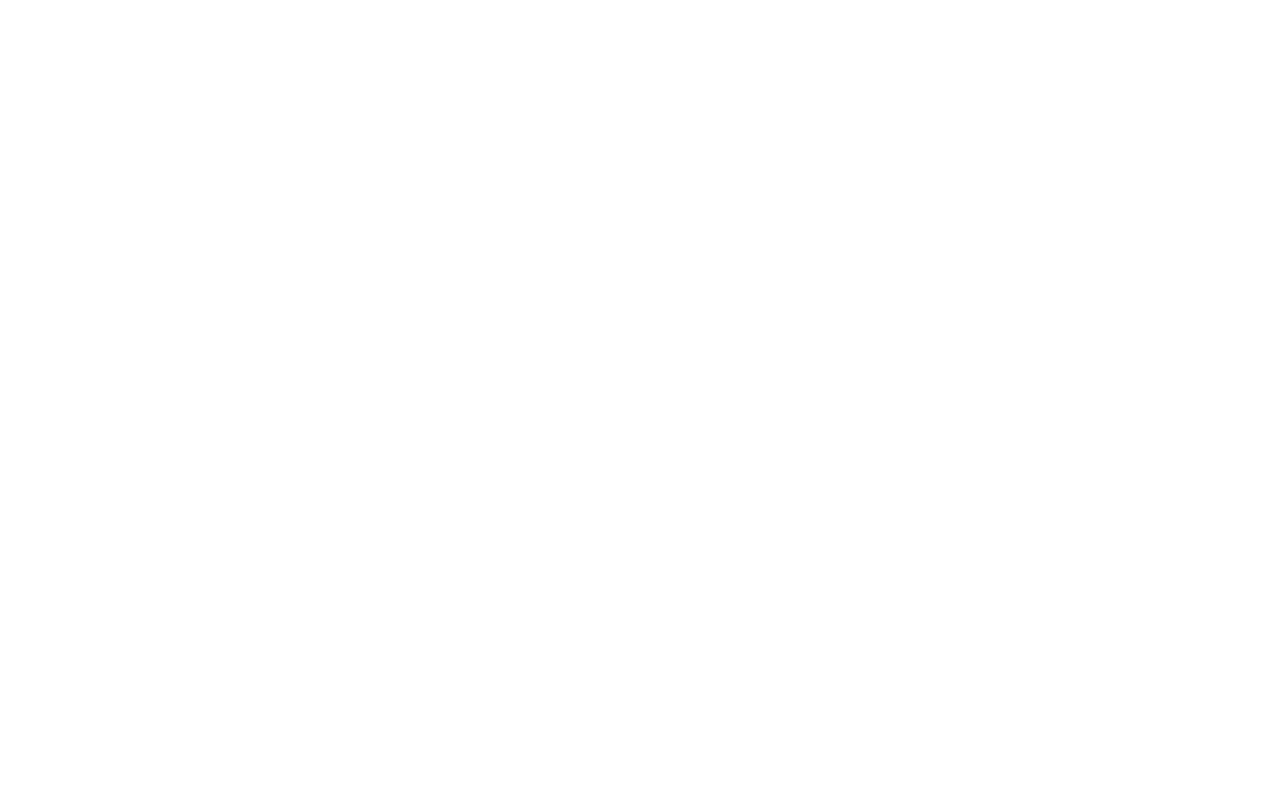
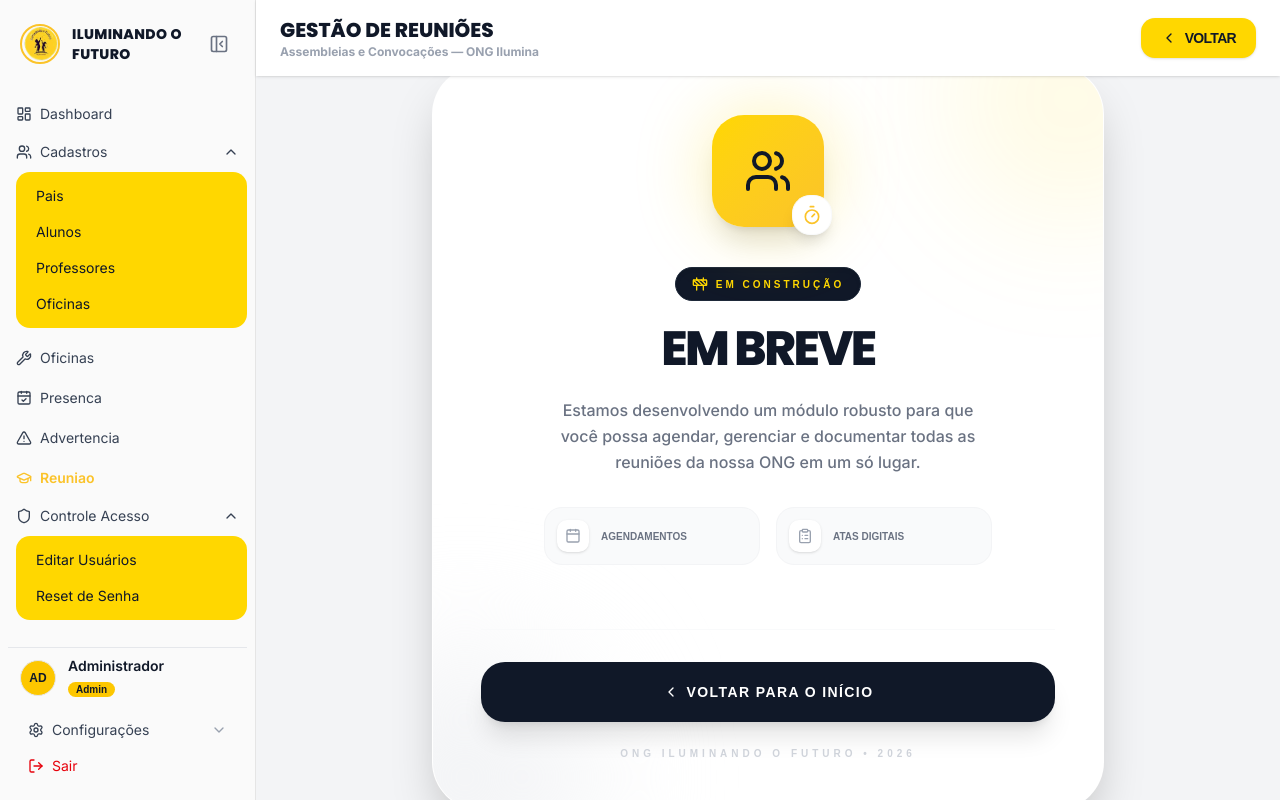
Before and after one commit to devcleber1/ilumina, a React (Vite) app: page /dashboard/reuniao in a window 1280 px wide. Before the commit this address had no page. Built offline with nearby package versions, Linux system fonts and the light colour scheme; the HTML template or start-up script is replaced by a standard one.

Commit message:
Criação da tela de reuniões

```diff
--- a/src/Components/AppSidebar.tsx
+++ b/src/Components/AppSidebar.tsx
@@ -71,7 +71,7 @@
   { title: 'Oficinas', icon: Wrench, url: '/dashboard/oficinas' },
   { title: 'Presenca', icon: CalendarCheck, url: '/dashboard/presenca' },
   { title: 'Advertencia', icon: AlertTriangle, url: '/dashboard/advertencia' },
-  { title: 'Reuniao', icon: GraduationCap, url: '#' },
+  { title: 'Reuniao', icon: GraduationCap, url: '/dashboard/reuniao' },
   {
     title: 'Controle Acesso',
     icon: Shield,
--- /dev/null
+++ b/src/Pages/Admin/Meetings/Meetings.tsx
@@ -0,0 +1,129 @@
+import { NavLink } from 'react-router-dom'
+import { SidebarProvider, useSidebar } from '../../../Components/ui/sidebar'
+import { AppSidebar } from '../../../Components/AppSidebar'
+import { ChevronRight, Users, Construction, Timer, Calendar, ClipboardList } from 'lucide-react'
+
+function MeetingsContent() {
+  const { open } = useSidebar()
+
+  return (
+    <main
+      className={`flex-1 bg-gray-100 h-screen flex flex-col transition-all duration-300 ${!open ? 'pl-8' : ''}`}
+    >
+      {/* Header padronizado */}
+      <div className="flex w-full items-center justify-between px-6 py-4 bg-white shadow-sm shrink-0 z-40">
+        <div className="flex-1">
+          <h1 className="font-title text-xl font-black text-gray-900 uppercase">Gestão de Reuniões</h1>
+          <p className="font-body text-xs text-gray-400 font-bold">Assembleias e Convocações — ONG Ilumina</p>
+        </div>
+        <div className="flex items-center gap-4">
+          <NavLink
+            to="/dashboard"
+            className="flex items-center gap-2 px-5 py-2.5 rounded-xl text-sm font-black text-gray-900 cursor-pointer transition hover:brightness-90 uppercase tracking-tighter shadow-sm"
+            style={{ background: '#FFD700' }}
+          >
+            <ChevronRight className="h-4 w-4 rotate-180" />
+            Voltar
+          </NavLink>
+        </div>
+      </div>
+
+      {/* Main Content Area */}
+      <div className="p-6 flex-1 flex items-center justify-center overflow-hidden">
+        <div className="max-w-2xl w-full bg-white rounded-[48px] p-12 shadow-2xl border border-white/20 relative overflow-hidden group">
+          {/* Decorative gradients */}
+          <div className="absolute -top-24 -right-24 w-64 h-64 bg-[#FFD700]/10 rounded-full blur-3xl group-hover:bg-[#FFD700]/20 transition-all duration-700" />
+          <div className="absolute -bottom-24 -left-24 w-64 h-64 bg-gray-100 rounded-full blur-3xl" />
+
+          <div className="relative z-10 flex flex-col items-center text-center">
+            {/* Animated Icon Container */}
+            <div className="relative mb-10">
+              <div className="absolute inset-0 bg-[#FFD700] blur-2xl opacity-20 animate-pulse rounded-full" />
+              <div className="relative w-28 h-28 bg-gradient-to-br from-[#FFD700] to-[#FBC329] rounded-[32px] flex items-center justify-center text-gray-900 shadow-xl transform group-hover:rotate-6 transition-transform duration-500">
+                <Users className="h-12 w-12" />
+              </div>
+              <div className="absolute -bottom-2 -right-2 w-10 h-10 bg-white rounded-2xl flex items-center justify-center shadow-lg border border-gray-50">
+                <Timer className="h-5 w-5 text-[#FBC329]" />
+              </div>
+            </div>
+
+            <div className="space-y-6 max-w-md">
+              <div className="inline-flex items-center gap-2 px-4 py-2 bg-gray-900 rounded-full border border-gray-800 shadow-inner">
+                <Construction className="h-4 w-4 text-[#FFD700]" />
+                <span className="text-[10px] font-black uppercase tracking-[0.3em] text-[#FFD700]">Em Construção</span>
+              </div>
+
+              <h2 className="font-title text-5xl font-black text-gray-900 tracking-tighter leading-none">
+                EM BREVE
+              </h2>
+
+              <div className="space-y-4">
+                <p className="font-body text-gray-500 text-base leading-relaxed font-medium">
+                  Estamos desenvolvendo um módulo robusto para que você possa agendar, gerenciar e documentar todas as reuniões da nossa ONG em um só lugar.
+                </p>
+
+                <div className="grid grid-cols-2 gap-4 py-4">
+                   <div className="flex items-center gap-3 p-3 bg-gray-50 rounded-2xl border border-gray-100 transition-colors group-hover:border-[#FFD700]/30">
+                      <div className="w-8 h-8 rounded-lg bg-white flex items-center justify-center shadow-sm">
+                         <Calendar className="h-4 w-4 text-gray-400" />
+                      </div>
+                      <span className="text-[10px] font-black text-gray-500 uppercase">Agendamentos</span>
+                   </div>
+                   <div className="flex items-center gap-3 p-3 bg-gray-50 rounded-2xl border border-gray-100 transition-colors group-hover:border-[#FFD700]/30">
+                      <div className="w-8 h-8 rounded-lg bg-white flex items-center justify-center shadow-sm">
+                         <ClipboardList className="h-4 w-4 text-gray-400" />
+                      </div>
+                      <span className="text-[10px] font-black text-gray-500 uppercase">Atas Digitais</span>
+                   </div>
+                </div>
+              </div>
+            </div>
+
+            <div className="mt-12 w-full pt-8 border-t border-gray-50">
+              <NavLink
+                to="/dashboard"
+                className="group/btn relative inline-flex items-center justify-center w-full px-8 py-5 bg-gray-900 hover:bg-black text-white rounded-[24px] transition-all duration-300 overflow-hidden shadow-xl"
+              >
+                <div className="absolute inset-0 bg-[#FFD700] translate-y-[100%] group-hover/btn:translate-y-0 transition-transform duration-300 ease-out" />
+                <span className="relative z-10 font-black text-sm uppercase tracking-widest group-hover/btn:text-gray-900 flex items-center gap-2">
+                  <ChevronRight className="h-4 w-4 rotate-180 group-hover/btn:-translate-x-1 transition-transform" />
+                  Voltar para o Início
+                </span>
+              </NavLink>
+
+              <p className="mt-6 text-[10px] font-black text-gray-300 uppercase tracking-[0.4em]">
+                ONG ILUMINANDO O FUTURO • 2026
+              </p>
+            </div>
+          </div>
+        </div>
+      </div>
+    </main>
+  )
+}
+
+function OpenSidebarButton() {
+  const { toggleSidebar, open } = useSidebar()
+  if (open) return null
+  return (
+    <button
+      onClick={toggleSidebar}
+      className="fixed left-0 top-1/2 -translate-y-1/2 z-50 flex h-8 w-6 items-center justify-center rounded-r-lg bg-white border border-l-0 border-gray-200 shadow-md cursor-pointer hover:bg-gray-50 transition"
+      title="Abrir menu"
+    >
+      <ChevronRight className="h-4 w-4 text-gray-600" />
+    </button>
+  )
+}
+
+export default function Meetings() {
+  return (
+    <SidebarProvider>
+      <div className="flex min-h-screen w-full">
+        <AppSidebar />
+        <OpenSidebarButton />
+        <MeetingsContent />
+      </div>
+    </SidebarProvider>
+  )
+}
--- a/src/routes/index.tsx
+++ b/src/routes/index.tsx
@@ -11,6 +11,7 @@
 import EditUsers from '../Pages/Admin/Users/EditUsers'
 import ResetPassword from '../Pages/Admin/Users/ResetPassword'
 import RegisterAdmin from '../Pages/Admin/Register/RegisterAdmin'
+import Meetings from '../Pages/Admin/Meetings/Meetings'
 
 export default function AppRoutes() {
   return (
@@ -27,6 +28,7 @@
       <Route path="/dashboard/editar-usuarios" element={<EditUsers />} />
       <Route path="/dashboard/reset-senha" element={<ResetPassword />} />
       <Route path="/dashboard/cadastro-admin" element={<RegisterAdmin />} />
+      <Route path="/dashboard/reuniao" element={<Meetings />} />
     </Routes>
   )
 }
```
